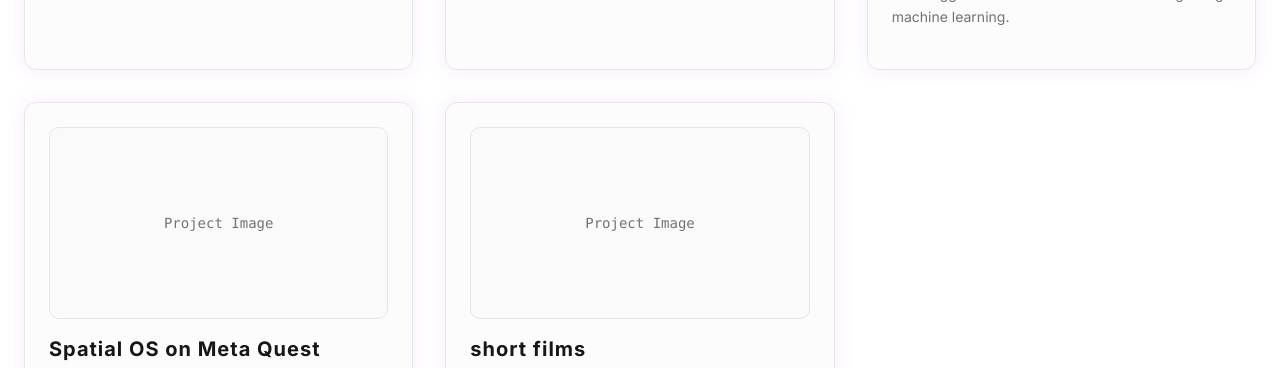
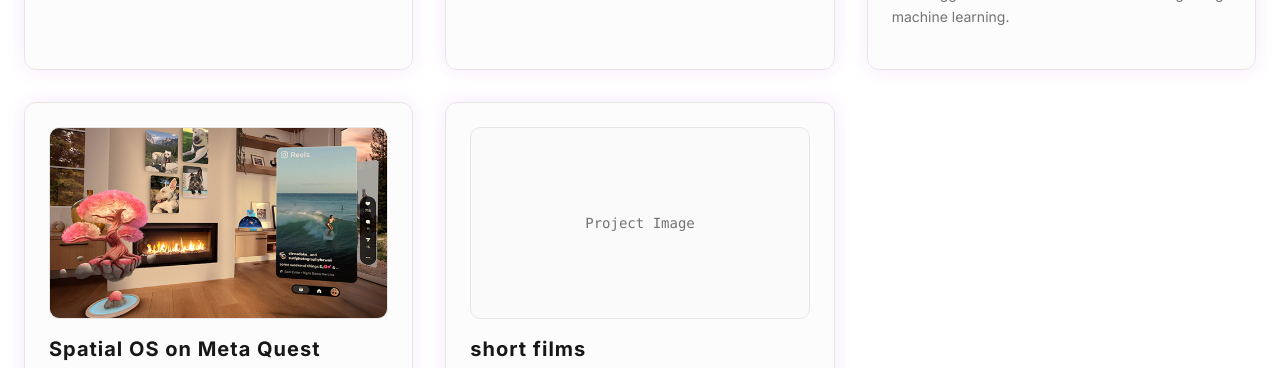
Before and after one commit to xiaomenghuan511/byte-brush-bytes, a React (Vite) app: page / in a window 1280 px wide. Shown: the part 3900-4268 px from the top of the page. Built offline with nearby package versions, Linux system fonts and the light colour scheme.

Commit message:
Update Spatial OS image
Updated the image for the "Spatial OS on Meta Quest" card.

```diff
--- a/src/components/Projects.tsx
+++ b/src/components/Projects.tsx
@@ -66,6 +66,7 @@ const Projects = () => {
     description: 'High-performance distributed system for processing large-scale data workloads across multiple nodes.',
     category: 'software',
     tags: ['Go', 'Kubernetes', 'Microservices', 'Docker'],
+    image: '/lovable-uploads/276bf3be-a4d7-43fa-a607-48114688f4bd.png',
     status: 'completed'
   }, {
     id: '10',
```
Also changed, not shown: public/lovable-uploads/276bf3be-a4d7-43fa-a607-48114688f4bd.png (added).
